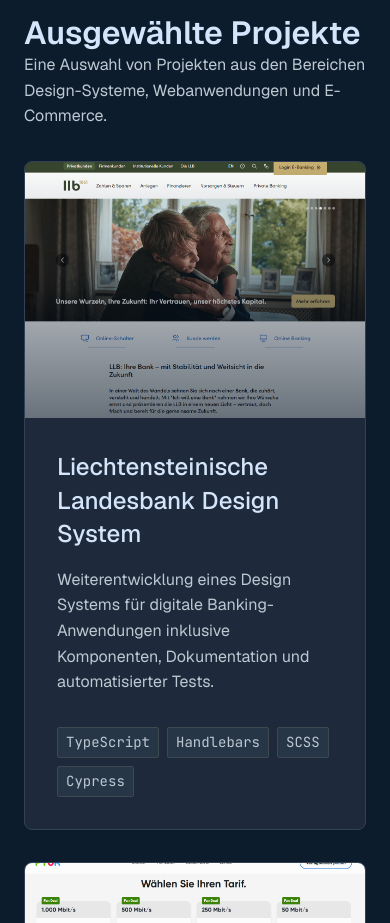
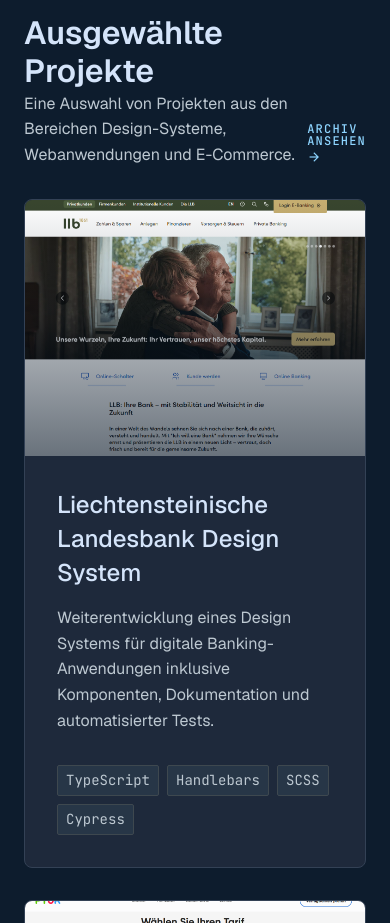
Before and after one commit to AdrianKarbasi/portfolio_2, a website: page portfolio.html in a window 390 px wide. Shown: the part 4160-5083 px from the top of the page. Drawn offline with nearby package versions, Linux system fonts and the light colour scheme.

Commit message:
add archiv to mobile

```diff
--- a/portfolio.html
+++ b/portfolio.html
@@ -537,7 +537,7 @@
               </p>
             </div>
             <a
-              class="hidden md:flex items-center gap-stack-sm font-label-caps text-label-caps text-primary hover:underline"
+              class="md:flex items-center gap-stack-sm font-label-caps text-label-caps text-primary hover:underline"
               href="projects.html"
             >
               ARCHIV ANSEHEN
```
